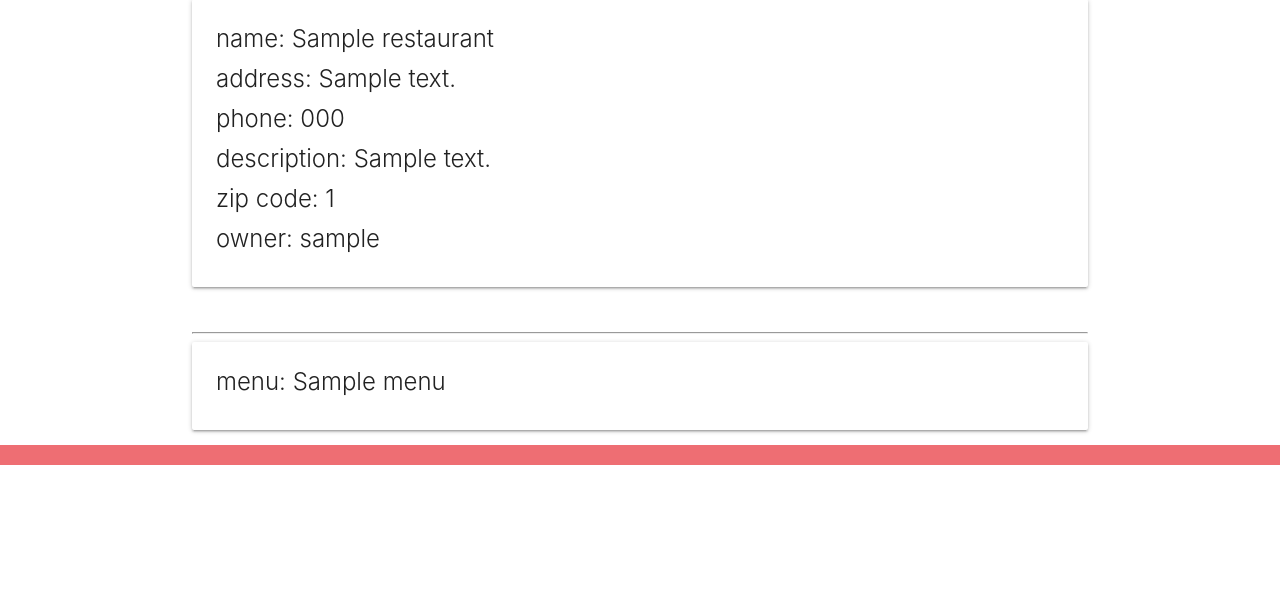
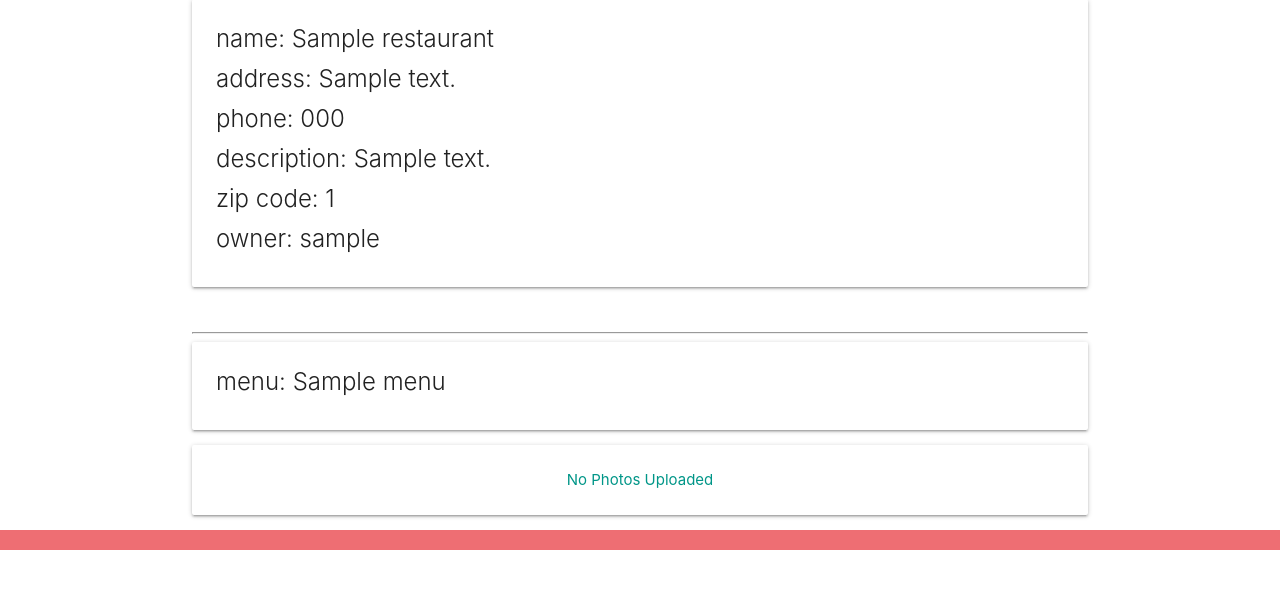
Before and after one commit to tvilla0000/Tasty, a Django app: page /restaurant/1/ in a window 1280 px wide. Shown: the part 201-800 px from the top of the page. Run offline with Django 3.2, Linux system fonts and the light colour scheme; tables that the repository leaves empty hold one stand-in row (values such as "Sample post").

Commit message:
add food photos to restaurant detail page

```diff
--- a/main/templates/restaurant/restaurant_detail.html
+++ b/main/templates/restaurant/restaurant_detail.html
@@ -35,5 +35,11 @@
 </div>
 {% endfor %}
 
+{% for photo in food.photo_set.all %}
+  <img class="responsive-img card-panel" src="{{photo.url}}">
+{% empty %}
+  <div class="card-panel teal-text center-align">No Photos Uploaded</div>
+{% endfor %}
+
 
 {% endblock %}
```
